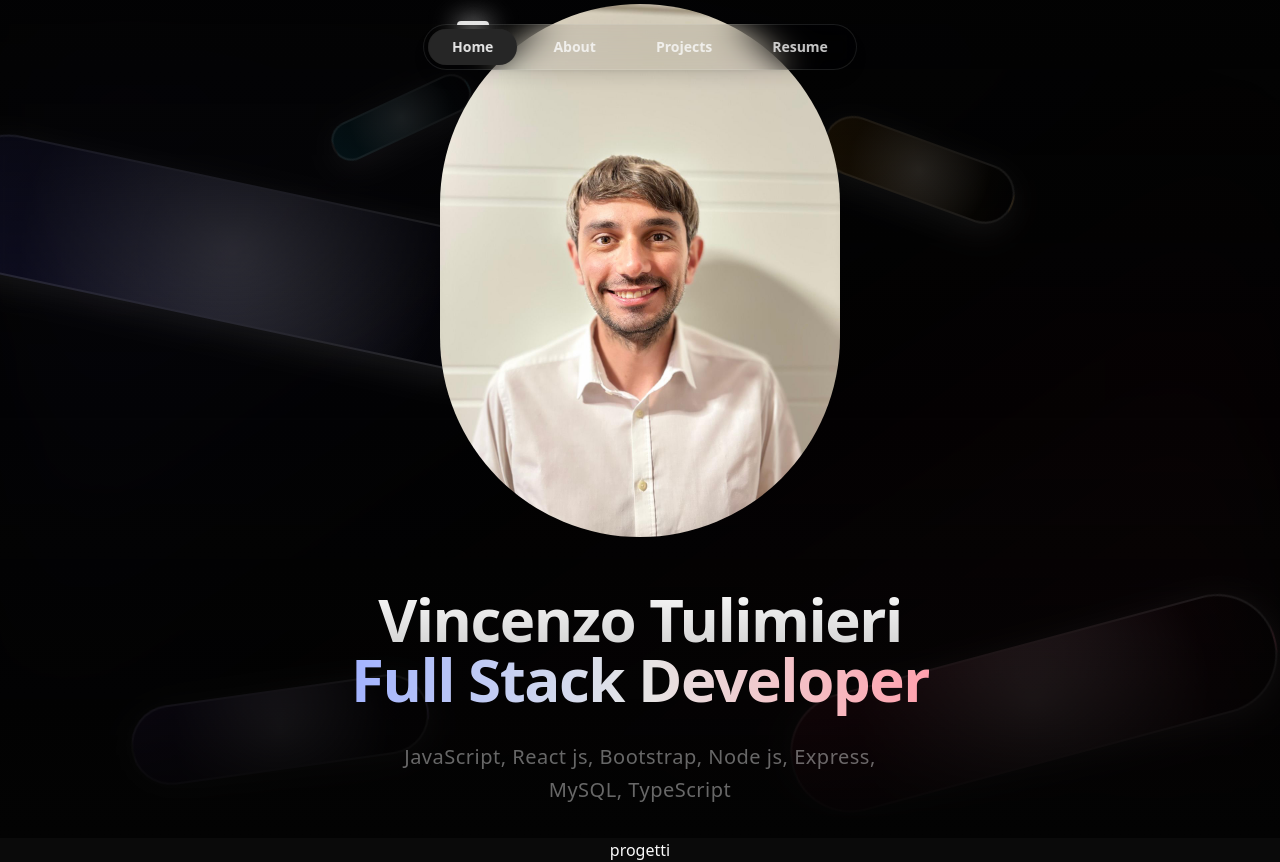
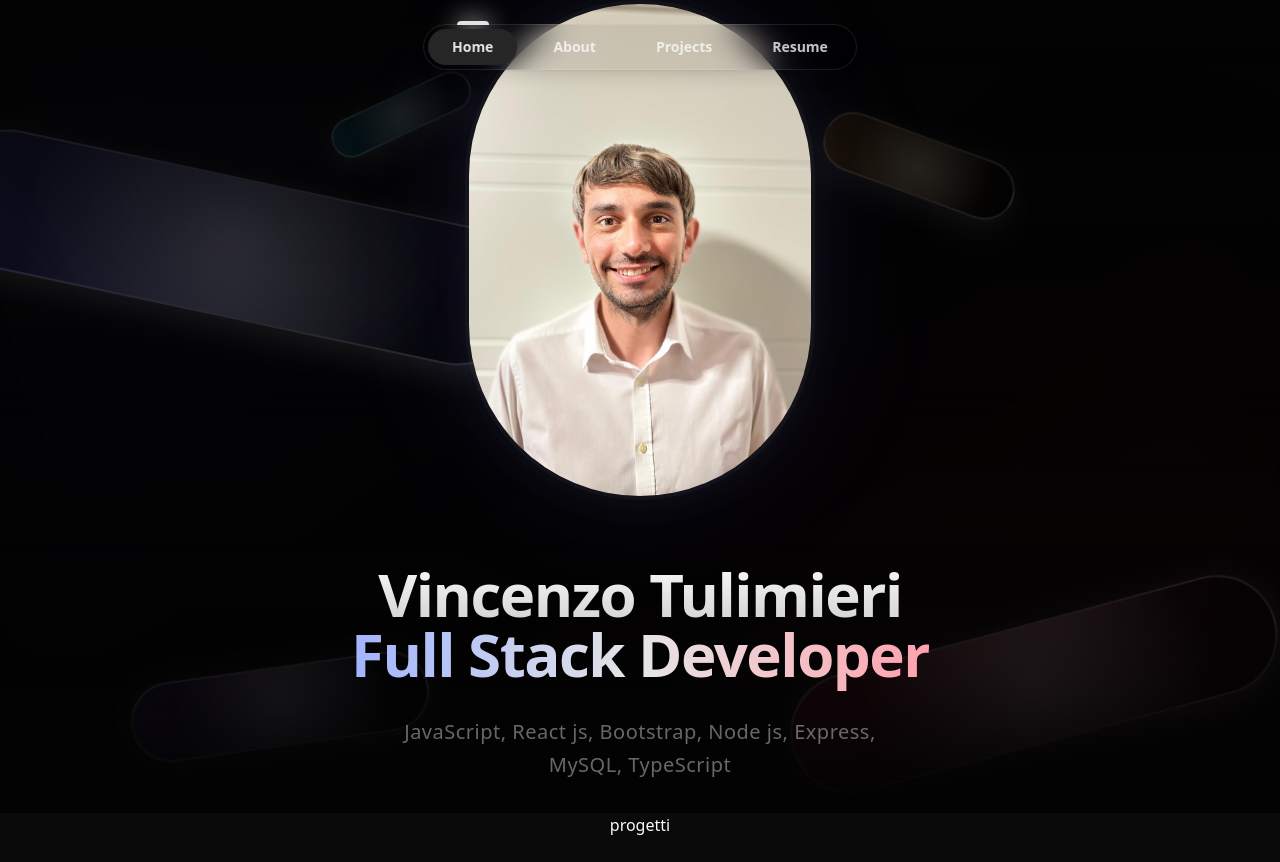
Before and after one commit to VincenzoTulimieri/portfolio-web, a Next.js app: page / in a window 1280 px wide. After the commit the page ends 837 px from the top, so only its background shows below. Built offline with nearby package versions, Linux system fonts and the light colour scheme.

Commit message:
fix: immagine

```diff
--- a/components/ui/shape-landing-hero.tsx
+++ b/components/ui/shape-landing-hero.tsx
@@ -137,15 +137,19 @@ export function HeroGeometric({
                         variants={fadeUpVariants}
                         initial="hidden"
                         animate="visible"
-                        className="inline-flex items-center gap-2 px-3 py-1 rounded-full mb-8 md:mb-12"
+                        className="flex items-center justify-center mb-10 md:mb-16"
                     >
-                        <Image
-                            src="/foto-profilo.jpeg"
-                            alt="Foto Profilo"
-                            width={400}
-                            height={400}
-                            className="rounded-full object-cover"
-                        />
+                        <div className="relative w-[200px] h-[280px] md:w-[350px] md:h-[500px] flex-shrink-0">
+                            <Image
+                                src="/foto-profilo.jpeg"
+                                alt="Vincenzo Tulimieri"
+                                fill
+                                sizes="(max-width: 768px) 200px, 400px"
+                                className="rounded-full object-cover border-4 border-white/5 shadow-[0_0_50px_rgba(255,255,255,0.05)]"
+                                priority
+                            />
+                            <div className="absolute inset-0 rounded-full bg-indigo-500/10 blur-[60px] -z-10" />
+                        </div>
                     </motion.div>
 
                     <motion.div
```
